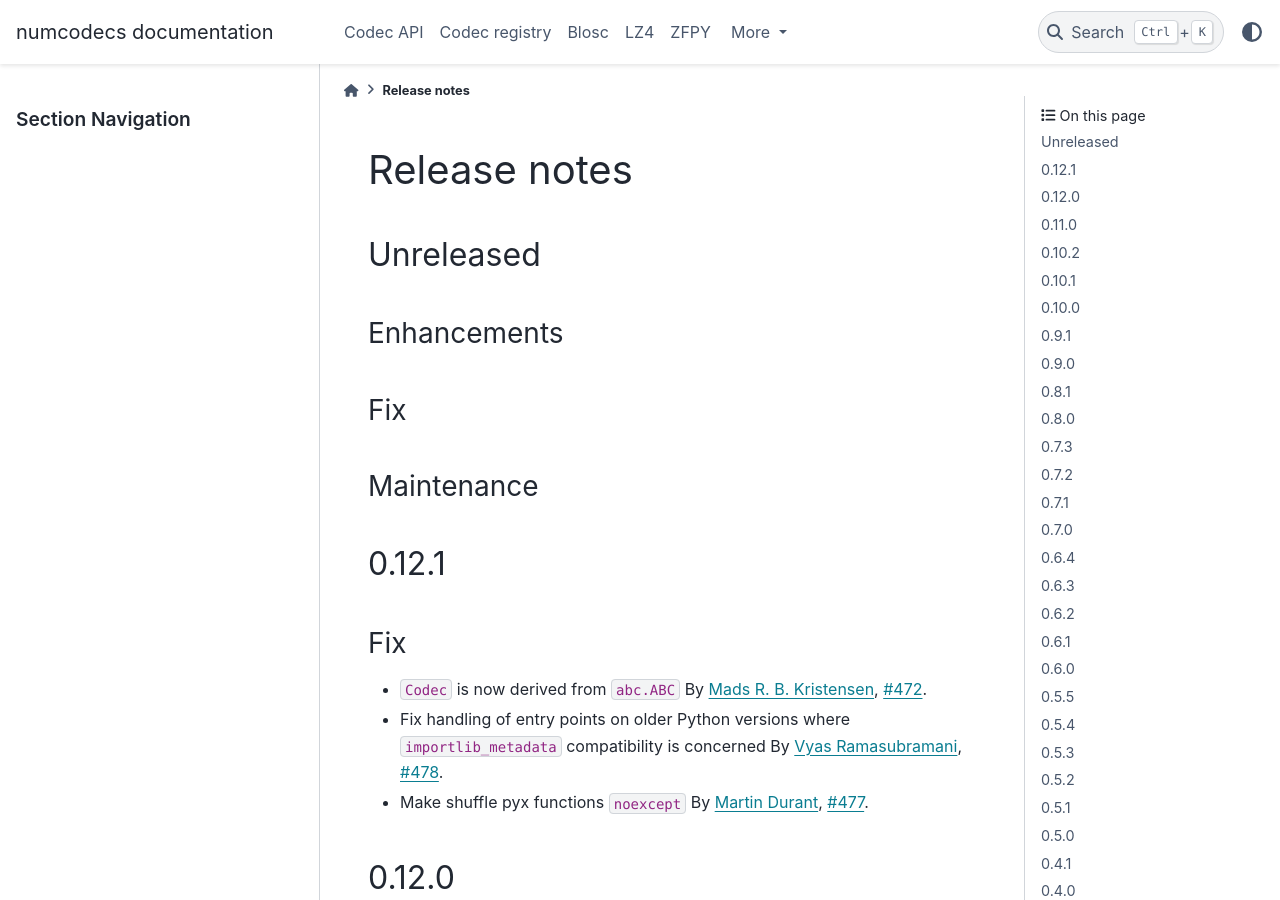
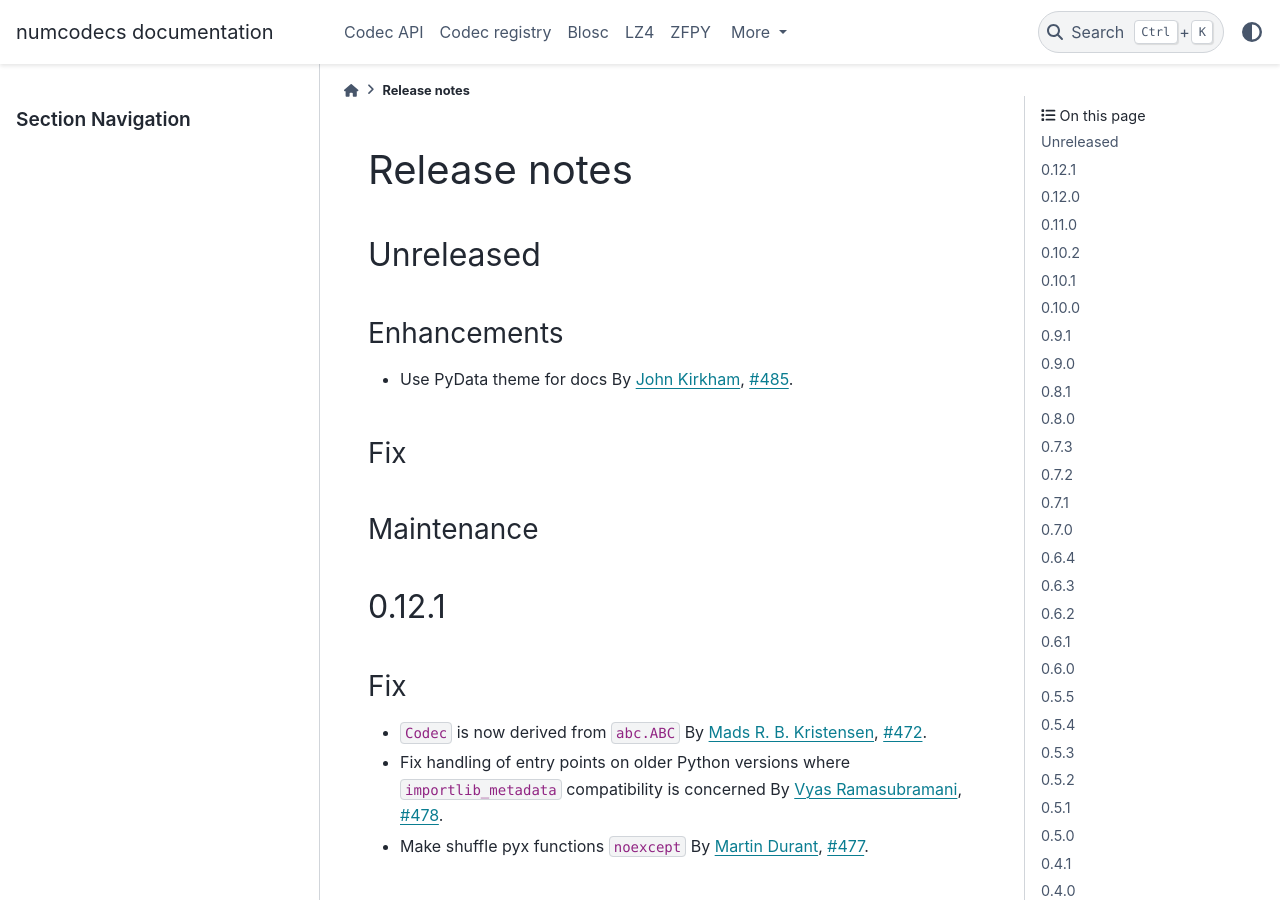
Before and after one commit to zarr-developers/numcodecs, a Sphinx documentation site: the page built from docs/release.rst, in a window 1280 px wide and 900 px high. Built offline with Sphinx 7.4.7 and the PyData theme 0.15.4, drawn with Linux system fonts in a browser that asks for light colours; the version number could not be read and is left out.

Commit message:
Note PyData theme change

```diff
--- a/docs/release.rst
+++ b/docs/release.rst
@@ -13,6 +13,9 @@ Unreleased
 
 Enhancements
 ~~~~~~~~~~~~
+
+* Use PyData theme for docs
+  By :user:`John Kirkham <jakirkham>`, :issue:`485`.
 
 Fix
 ~~~
```
